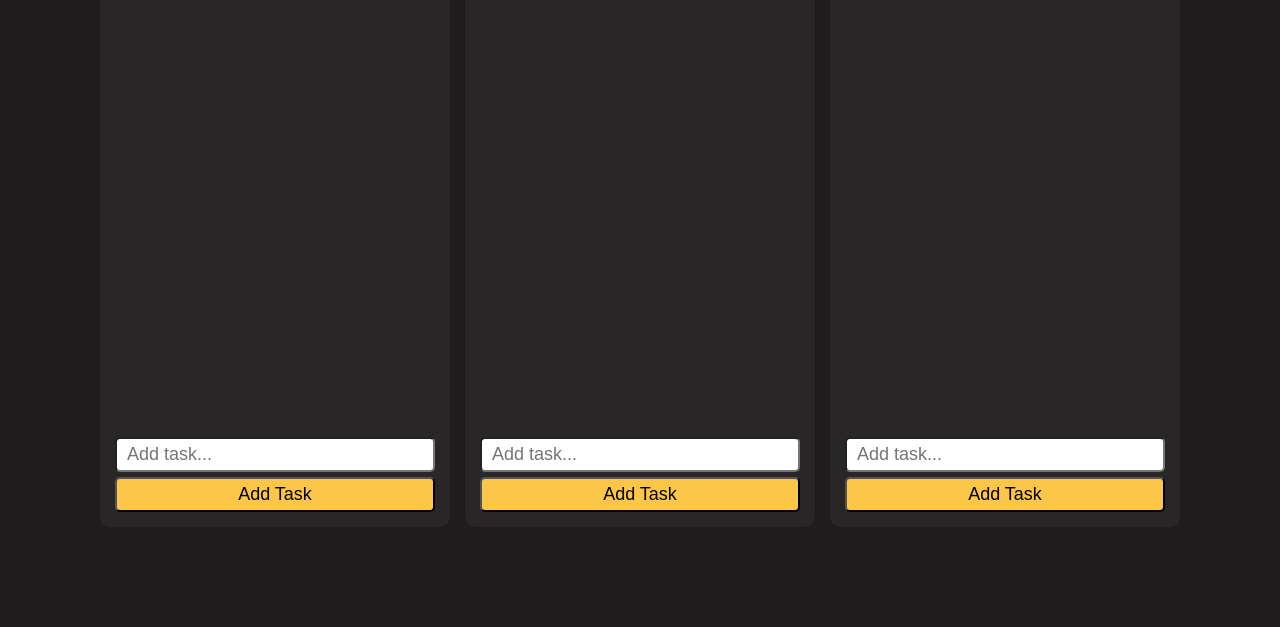
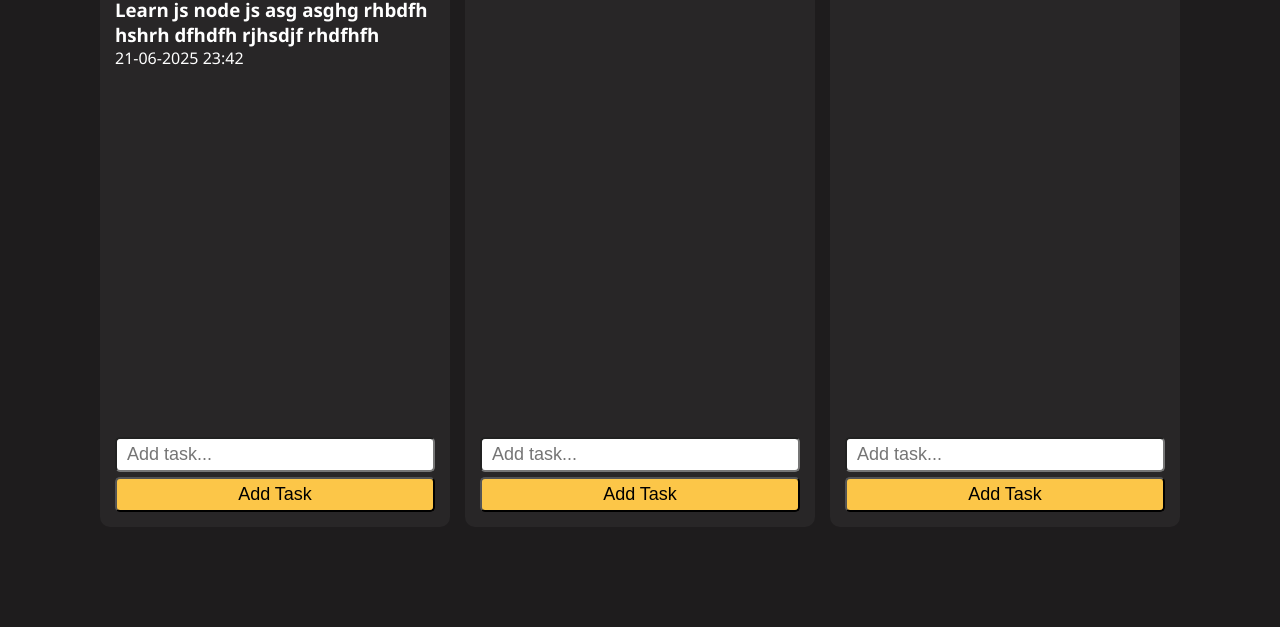
Before and after one commit to adiityasharma/kanban-board, a plain HTML site: page index.html in a window 1280 px wide. Shown: the part 173-800 px from the top of the page. Drawn offline with Linux system fonts and the light colour scheme.

Commit message:
add task structure to To Do section in Kanban board

```diff
--- a/index.html
+++ b/index.html
@@ -11,7 +11,10 @@
     <div class="board" id="to-do">
       <h1>To Do<span>(2)</span></h1>
       <div class="content">
-
+        <div class="task">
+          <h3 class="task-title">Learn js node js asg asghg rhbdfh hshrh dfhdfh rjhsdjf rhdfhfh</h3>
+          <p class="task-time">21-06-2025 23:42</p>
+        </div>
       </div>
       <div class="input-field">
         <input class="input" type="text" placeholder="Add task...">
```
